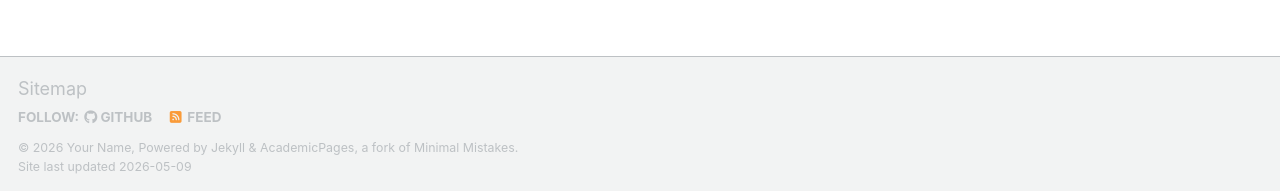
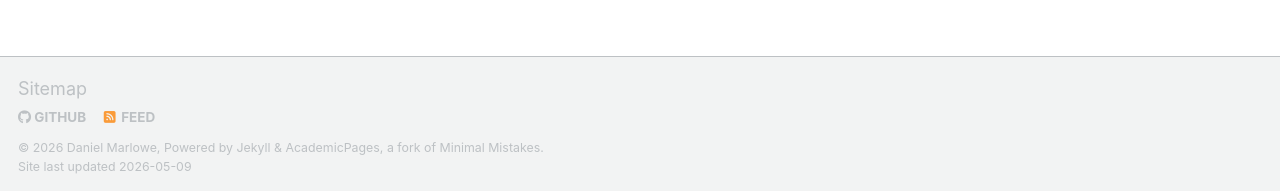
Before and after one commit to dmarl/dmarl.github.io, a Jekyll site: the page built from _pages/about.md, in a window 1280 px wide and 900 px high, scrolled down 2720 px. Shown: the part 706-897 px from the top of the window. Built offline with Jekyll 4.4.1, drawn with Linux system fonts in a browser that asks for light colours; some web fonts are replaced; a script bundle is joined from its source files by our own code; library files that are not in the unit come from our copies.

Commit message:
Update _config.yml

```diff
--- a/_config.yml
+++ b/_config.yml
@@ -7,16 +7,16 @@
 # server process.
 
 # Basic Site Settings
-locale                   : "en-US"
+locale                   : "en-UK"
 site_theme               : "default" # The available themes options are "default", "air", "sunrise", "mint", "dirt" and "contrast"
 title                    : "Your Name / Site Title"
 title_separator          : "-"
-name                     : &name "Your Name"
-description              : &description "Your Name's academic portfolio"   # Update this with a general description of your site, this is the default if not overridden by a page
-url                      : https://academicpages.github.io # The base hostname & protocol for your site e.g. "https://[your GitHub username].github.io",
+name                     : &name "Daniel Marlowe"
+description              : &description "Daniel Marlowe's academic website"   # Update this with a general description of your site, this is the default if not overridden by a page
+url                      : https://dmarl.github.io # The base hostname & protocol for your site e.g. "https://[your GitHub username].github.io",
                                                            # or if you already have some other page hosted on Github then use "https://[your GitHub username].github.io/[Your Repo Name]"
 baseurl                  : "" # the subpath of your site, e.g. "/blog"
-repository               : "academicpages/academicpages.github.io"
+repository               : "dmarl/dmarl.github.io"
 
 # Site Author - The following control what appear as part of the author content on the side bar.
 #               If a field is blank the icon and link will not appear, otherwise it will be shown.
```
